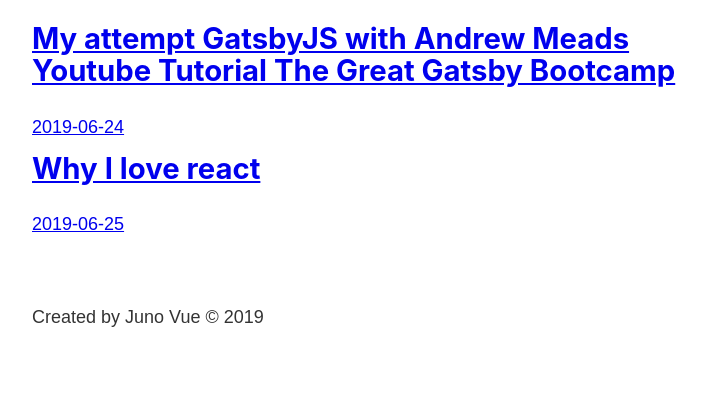
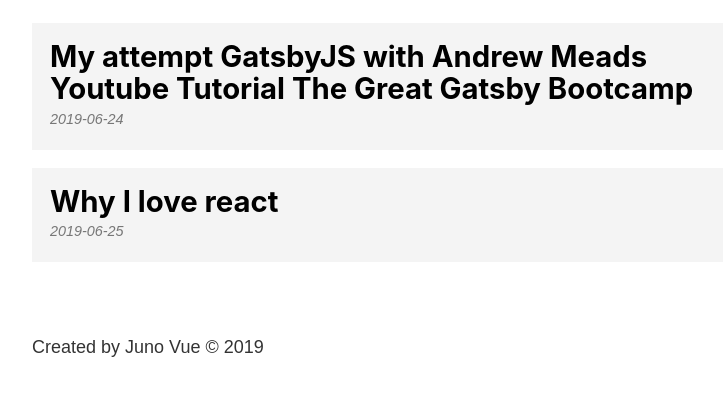
Before and after one commit to juno-v/gatsby, a Gatsby site: page /blog in a window 1280 px wide. Shown: the part 452-848 px from the top of the page, without its empty margins (251-974 px from the left). Before the commit the page ends 826 px from the top, so only its background shows below. Built offline with nearby package versions, Linux system fonts and the light colour scheme; Gatsby itself is replaced by a stand-in of ours.

Commit message:
finished styling blog.js page

```diff
--- a/src/pages/blog.js
+++ b/src/pages/blog.js
@@ -30,7 +30,7 @@
             <ol className={blogStyles.posts}>
                 {data.allMarkdownRemark.edges.map(( blog, index ) => {
                     return (
-                        <li key={index} >
+                        <li className={blogStyles.post} key={index} >
                             <Link to={`/blog/${blog.node.fields.slug}`} >
                                 <h2> {blog.node.frontmatter.title} </h2>
                                 <p> {blog.node.frontmatter.date} </p>
--- a/src/pages/blog.module.scss
+++ b/src/pages/blog.module.scss
@@ -2,3 +2,29 @@
     list-style-type: none;
     margin: 0;
 }
+
+.post {
+    margin: 1rem 0;
+
+    a {
+        background: #f4f4f4;
+        color: #000000;
+        display: block;
+        padding: 1rem;
+        text-decoration: none;
+    }
+
+    a:hover {
+        background: #e4e4e4;
+    }
+
+    h2 {
+        margin-bottom: 0;
+    }
+
+    p {
+        color: #777777;
+        font-size: .8rem;
+        font-style: italic;
+    }
+}
```
